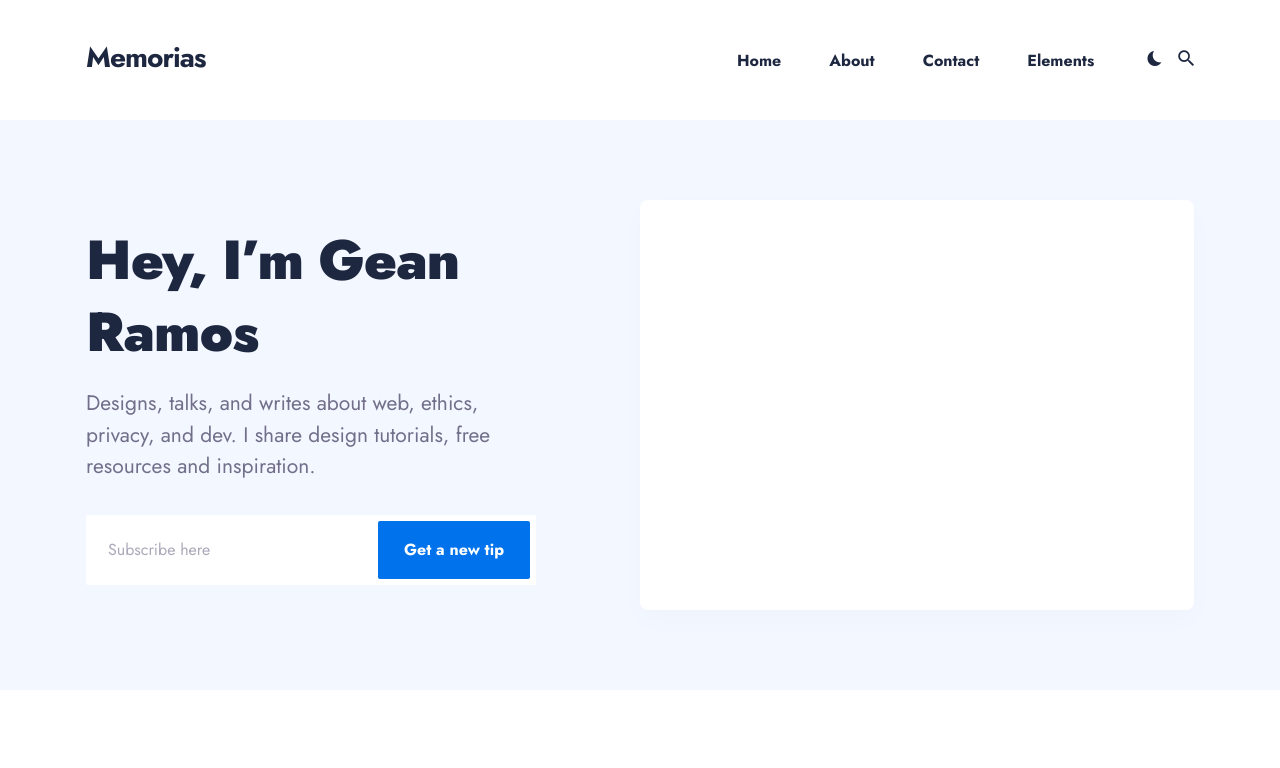
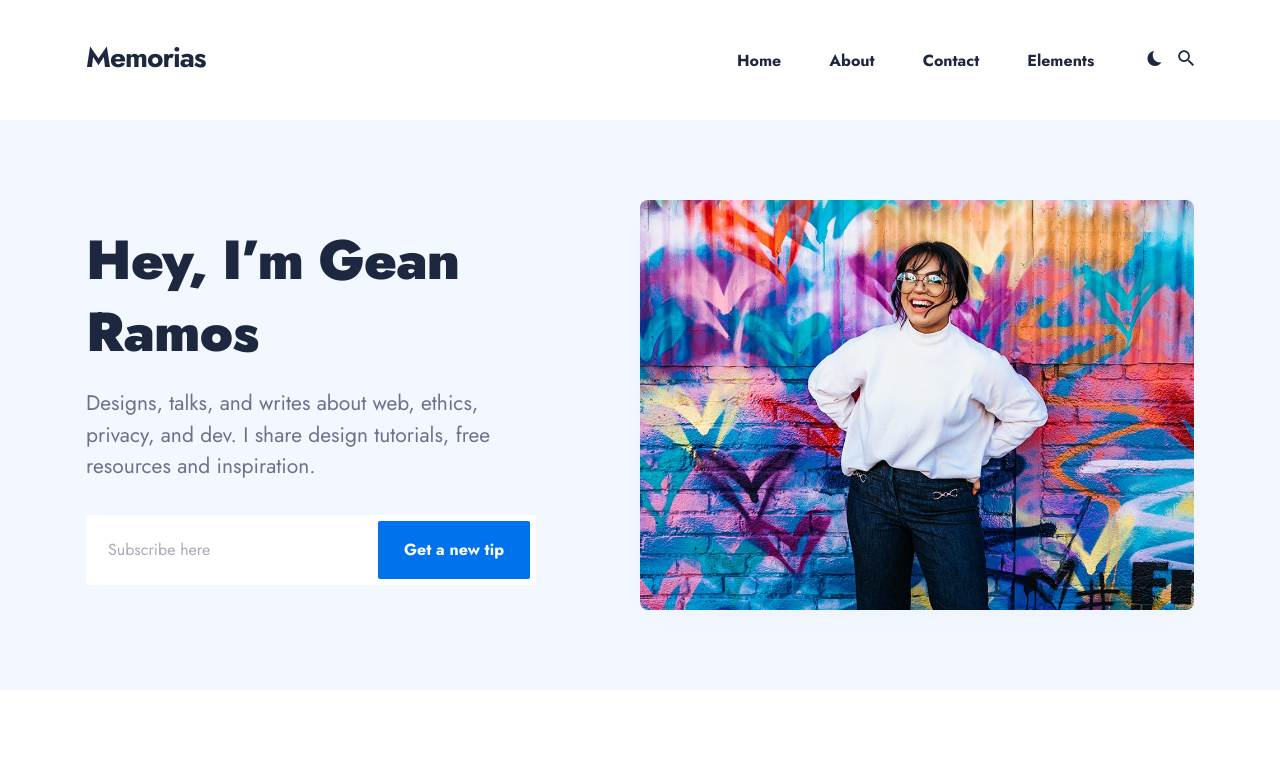
Before and after one commit to geanramos/thememories, a Jekyll site: the page built from index.html, in a window 1280 px wide. Shown: the top 768 px of the page. Built offline with Jekyll 4.4.1, drawn with Linux system fonts in a browser that asks for light colours; nearby versions of some CDN libraries; the list of posts is cut into pages by our own code; grey boxes are pictures that could not be loaded.

Commit message:
Update _config.yml

```diff
--- a/_config.yml
+++ b/_config.yml
@@ -3,9 +3,9 @@
 title: Memorias
 logo: # You can add own logo. For example '/images/logo.png'.
 description: Memorias personal blogging theme for Jekyll
-baseurl: "memorias.50x.com.br" # the subpath of your site, e.g. /blog
+baseurl: "https://memorias.50x.com.br" # the subpath of your site, e.g. /blog
 cdnurl: "https://i1.wp.com/memorias.50x.com.br" # the subpath of your site, e.g. /blog
-url: "/" # the base hostname & protocol for your site, e.g. http://example.com
+url: "" # the base hostname & protocol for your site, e.g. http://example.com
 color_scheme: auto # You can choose three modes auto, light, and dark. By default, the auto mode is set, which means the user can choose the light or dark mode themself.
 
 
```
